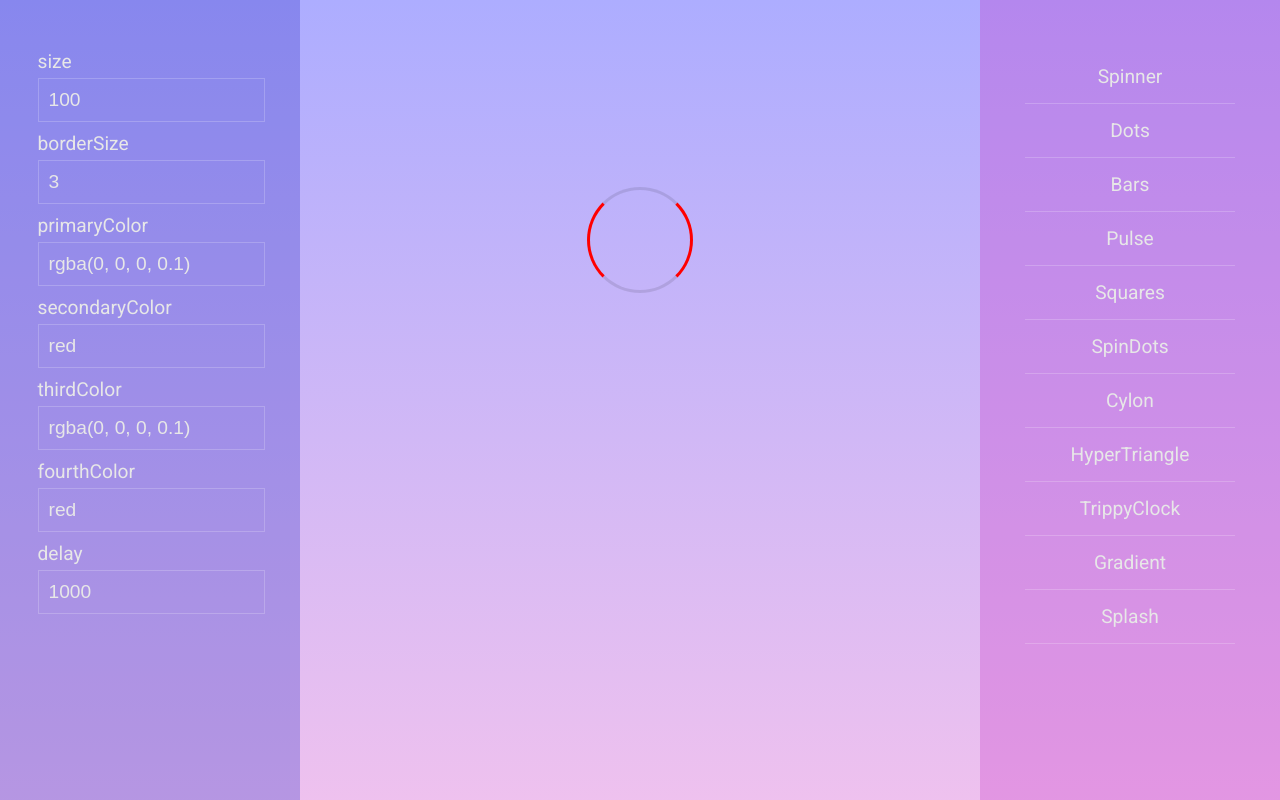
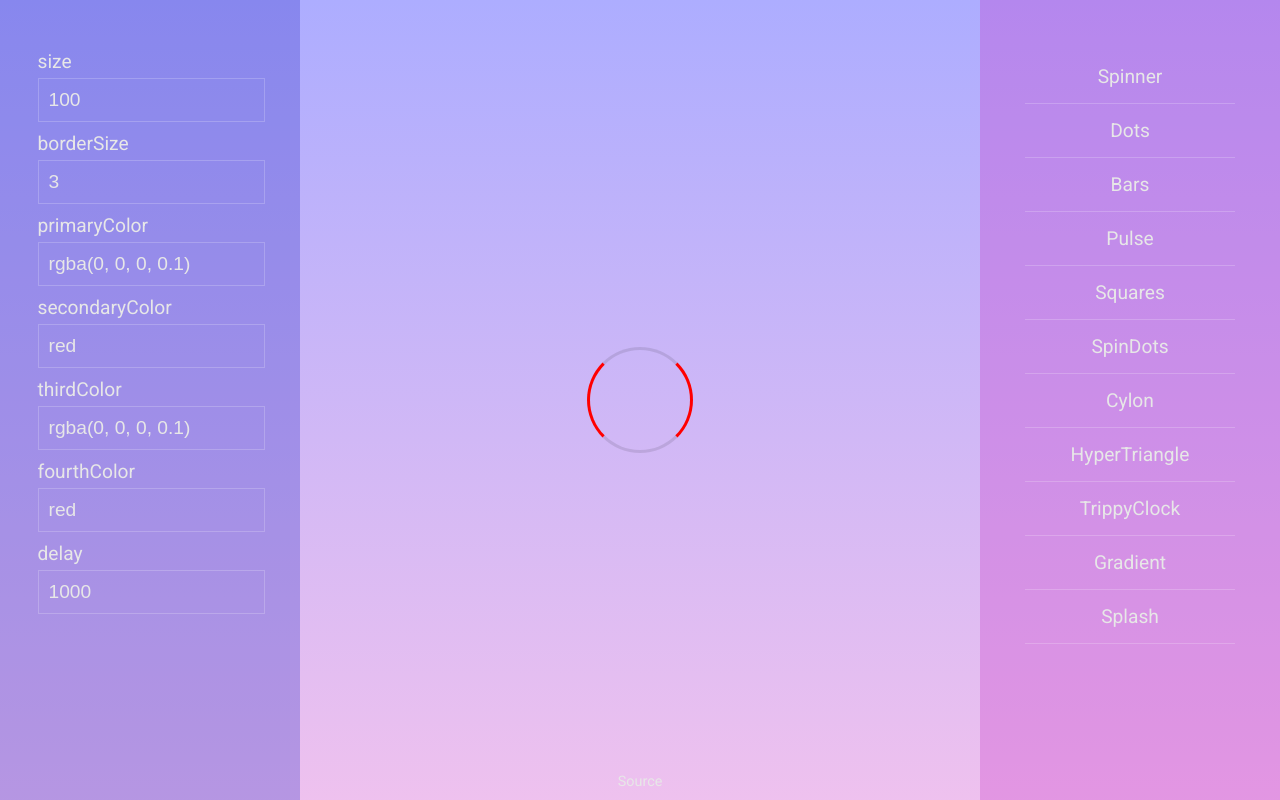
Before and after one commit to josue-rojas/react-loading, a React (Create React App) app: page / in a window 1280 px wide. Built offline with nearby package versions, Linux system fonts and the light colour scheme.

Commit message:
added footer

```diff
--- a/src/App.js
+++ b/src/App.js
@@ -84,8 +84,13 @@ export default class App extends Component{
             {this.makeLinks()}
           </SideMenu>
         </div>
-        <div className={'loader-box ' + (this.state.leftMenu || this.state.rightMenu ? 'active' : '')}>
-          {this.state.LoaderMaker.make(this.state.inputValues)}
+        <div className={'view ' + (this.state.leftMenu || this.state.rightMenu ? 'active' : '')}>
+          <div className='loader-box'>
+            {this.state.LoaderMaker.make(this.state.inputValues)}
+          </div>
+          <footer className='footer'>
+            <a href='https://github.com/josuerojasrojas/react-loading'>Source</a>
+          </footer>
         </div>
       </div>
     );
--- a/src/index.css
+++ b/src/index.css
@@ -16,10 +16,12 @@ body {
 
 a{
   text-decoration: none;
-  color: black;
+  color: #e7e7e7;
+  transition: 400ms;
 }
 a:hover{
   text-decoration: none;
+  color: rgba(5, 244, 255, 1);;
 }
 
 .menu-link{
@@ -51,14 +53,33 @@ a:hover{
   display: flex;
   justify-content: center;
   align-items: center;
-  min-height: 60vh;
+  max-height: 100vh;
 }
-.loader-box.active{
+
+.view {
+  min-height: 100vh;
+  display: flex;
+  flex-direction: column;
+  transition: 400ms;
+}
+.view.active{
   filter: blur(5px);
+}
+.view .loader-box {
+  margin: auto;
+}
+.view .footer {
+  position: fixed;
+  bottom: 10px;
+  width: 100%;
+  text-align: center;
+  z-index: 10;
+  /* margin-bottom: 10px; */
+  font-size: .9rem
 }
 
 @media (min-width: 992px){
-  .loader-box.active{
+  .view.active{
     filter: blur(0px);
   }
 }
```
